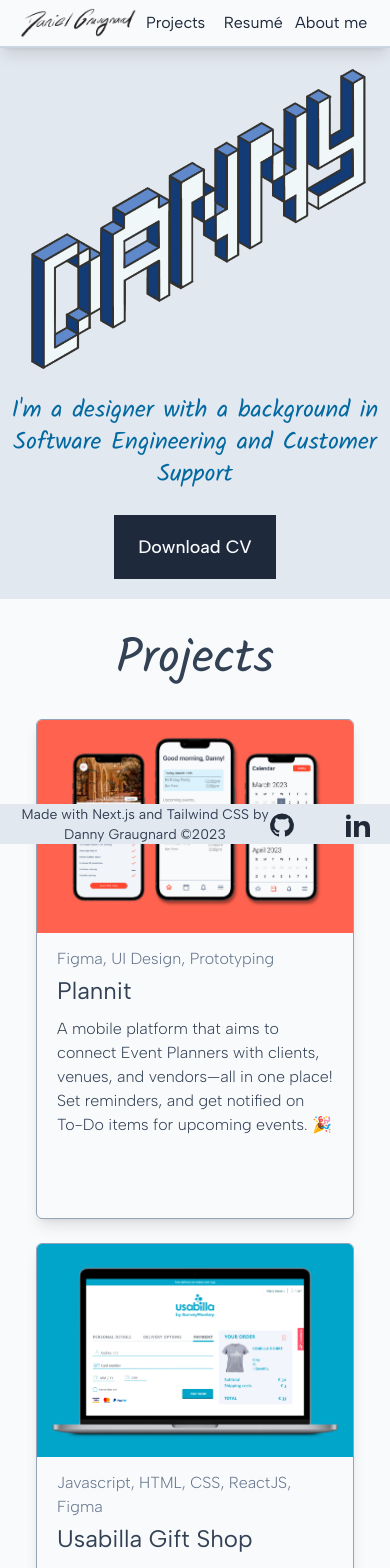
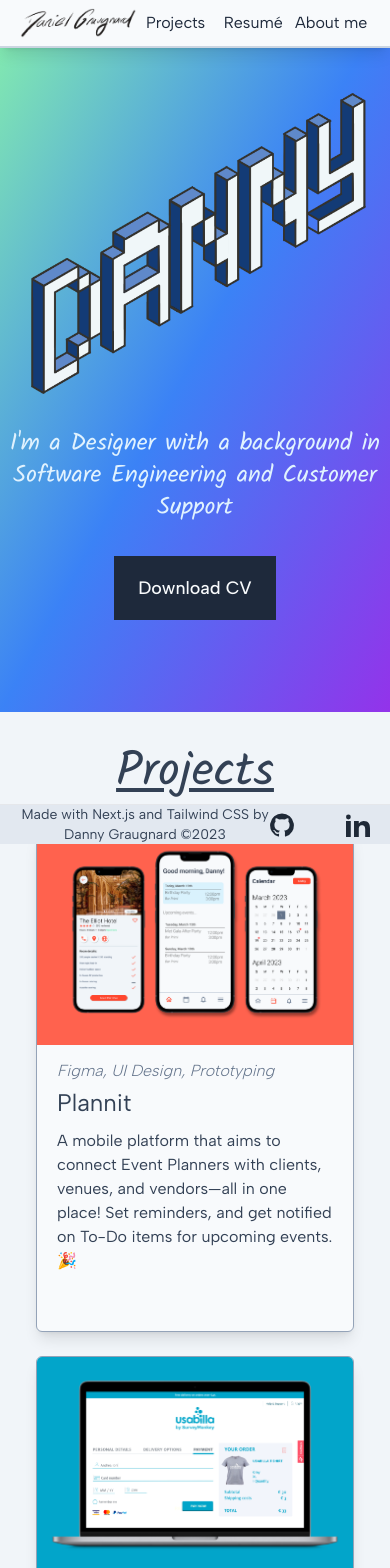
Before and after one commit to dan11218/portfolio-app, a Next.js app: page / in a window 390 px wide. Shown: the top 1568 px of the page. Built offline with nearby package versions, Linux system fonts and the light colour scheme.

Commit message:
adds landing page background

```diff
--- a/app/components/footer.tsx
+++ b/app/components/footer.tsx
@@ -2,8 +2,8 @@ import Link from "next/link";
 
 export default function Footer() {
   return (
-    <footer className="fixed bottom-0 flex h-10 w-screen border-t-[1px] border-solid flex-col items-center justify-center bg-slate-200 px-[20px] dark:bg-slate-950">
-    <div className="flex w-full max-w-6xl md:max-w-3xl flex-row justify-between items-center">
+    <footer className="fixed bottom-0 flex h-10 w-screen flex-col items-center justify-center border-t-[1px] border-solid bg-slate-200 px-[20px] dark:bg-slate-950">
+      <div className="flex w-full max-w-6xl flex-row items-center justify-between md:max-w-3xl">
         <Link
           className="w-fit"
           href="https://github.com/dan11218/portfolio-app"
--- a/app/components/jumbotron.tsx
+++ b/app/components/jumbotron.tsx
@@ -5,8 +5,8 @@ import background from "../../public/graphics/Cube_Name.png";
 
 export default function Jumbotron() {
   return (
-    <section className="flex h-fit w-screen py-2 flex-col items-center justify-center bg-slate-200">
-        <div className="h-fit flex w-full sm:max-w-6xl px-2 flex-col items-center justify-center">
+    <section className="flex w-screen flex-col items-center justify-center bg-slate-200 bg-gradient-to-br from-green-300 via-blue-500 to-purple-600 py-20">
+      <div className="flex h-fit w-full flex-col items-center justify-center px-2 sm:max-w-6xl">
         <Image
           src={background}
           width={500}
@@ -14,14 +14,14 @@ export default function Jumbotron() {
           alt="Daniel Graugnard"
         />
         <h2
-        className={`${kalam.className} py-3 text-center text-sky-700 text-2xl sm:text-3xl`}
+          className={`${kalam.className} py-5 text-center text-2xl font-medium text-sky-100 sm:text-3xl`}
         >
-          I&apos;m a designer with a background in Software Engineering and
+          I&apos;m a Designer with a background in Software Engineering and
           Customer Support
         </h2>
         <Link
           href="https://drive.google.com/file/d/1nTI56A3wOYprQhMZaEhc4_X8DhuG4c_5/view?usp=sharing"
-          className="focus:shadow-outline flex h-16 w-fit justify-center items-center bg-slate-800 px-6 py-3 my-3 text-lg font-medium text-slate-50 transition-colors duration-150 hover:bg-slate-600"
+          className="focus:shadow-outline my-3 flex h-16 w-fit items-center justify-center bg-slate-800 px-6 py-3 text-lg font-medium text-slate-50 transition-colors duration-150 hover:bg-slate-600"
         >
           Download CV
         </Link>
--- a/app/components/navbar.tsx
+++ b/app/components/navbar.tsx
@@ -3,7 +3,7 @@ import Image from "next/image";
 
 export default function Navbar() {
   return (
-    <div className="sticky top-0 flex w-screen flex-col items-center border-b-2 border-solid  border-slate-300 bg-slate-50 px-[20px] shadow-lg dark:border-none dark:bg-slate-950">
+    <div className="fixed top-0 flex w-screen flex-col items-center border-b-2 border-solid  border-slate-300 bg-slate-50 px-[20px] shadow-lg dark:border-none dark:bg-slate-950">
       <div className="inline-flex w-full max-w-7xl items-start justify-between">
         <Link
           href="/"
--- a/app/components/project.tsx
+++ b/app/components/project.tsx
@@ -1,11 +1,12 @@
 import Image from "next/image";
 import Link from "next/link";
+import { space_mono } from "../fonts";
 
 export default function Project(props: any) {
   return (
     <Link
       href={props.project_url}
-      className="group mx-6 mb-6 flex h-[500px] w-[400px] flex-col overflow-hidden rounded-md border-[0.5px] border-solid border-slate-400 bg-slate-50 shadow-lg transition duration-300 dark:border-slate-100 dark:bg-slate-800"
+      className="group mx-6 mb-6 flex h-[500px] w-[400px] flex-col overflow-hidden rounded-md border-[0.5px] border-solid border-slate-400 bg-slate-50 shadow-lg transition duration-300 dark:border-slate-100 dark:bg-slate-900"
     >
       <Image
         src={props.image_url}
@@ -14,15 +15,15 @@ export default function Project(props: any) {
         alt="project thumbnail"
       />
       <div className="flex h-full w-full flex-col px-[20px] py-[10px]">
-      <h4 className="my-1 font-light text-slate-500 dark:text-indigo-400">
+        <h4 className="my-1 font-light italic text-slate-500 dark:text-indigo-400">
           {props.skills}
         </h4>
         <h3 className="text-2xl">
           {props.title}
           <span className="my-1 mr-auto block h-0.5 max-w-0 rounded border-0 bg-sky-500 transition-all duration-500 group-hover:max-w-full dark:bg-gray-300"></span>
         </h3>
-        <p className="font-light">{props.description}</p>
+        <p className="">{props.description}</p>
       </div>
     </Link>
-);
+  );
 }
--- a/app/components/project_section.tsx
+++ b/app/components/project_section.tsx
@@ -20,8 +20,8 @@ export default async function ProjectSection() {
   const data = await getData();
 
   return (
-  <section className="flex w-screen flex-col items-center px-3">
-      <h1 className={`m-6 ${kalam.className}`}>Projects</h1>
+    <section className="flex w-screen flex-col items-center px-3 pb-10">
+      <h1 className={`m-6 ${kalam.className} underline`}>Projects</h1>
       <div className="flex w-full flex-wrap content-start justify-center">
         {data.map((project: any) => (
           <Project
--- a/app/fonts.ts
+++ b/app/fonts.ts
@@ -1,6 +1,6 @@
 import { Albert_Sans, Kalam, Space_Mono } from "next/font/google";
 
-export const albertSans = Albert_Sans({
+export const albert_sans = Albert_Sans({
   subsets: ["latin"],
 });
 
@@ -9,7 +9,7 @@ export const kalam = Kalam({
   subsets: ["latin"],
 });
 
-export const spaceMono = Space_Mono({
+export const space_mono = Space_Mono({
   weight: ["400", "700"],
   style: ["italic", "normal"],
   subsets: ["latin"],
--- a/app/layout.tsx
+++ b/app/layout.tsx
@@ -1,6 +1,6 @@
 import type { Metadata } from "next";
 import "./globals.css";
-import { albertSans } from "./fonts";
+import { albert_sans } from "./fonts";
 import Navbar from "./components/navbar";
 import Footer from "./components/footer";
 
@@ -20,7 +20,7 @@ export default function RootLayout({
   return (
     <html lang="en">
       <body
-        className={`${albertSans.className} flex h-screen flex-col bg-slate-50 text-slate-700 dark:bg-slate-950 dark:text-slate-100`}
+        className={`${albert_sans.className} flex h-screen flex-col justify-center bg-slate-100 text-slate-700 dark:bg-slate-950 dark:text-slate-100`}
       >
         <Navbar />
         {children}
--- a/package.json
+++ b/package.json
@@ -21,7 +21,7 @@
     "eslint": "^8",
     "eslint-config-next": "14.0.3",
     "postcss": "^8",
-    "prettier": "^3.1.1",
+    "prettier": "3.1.1",
     "prettier-plugin-tailwindcss": "^0.5.9",
     "tailwindcss": "^3.3.0",
     "typescript": "^5"
```
Also changed, not shown: app/globals.css (+4 -4 lines), app/project_data.json (indentation only), 2 other files (tests, documents, lock files or other folders).
